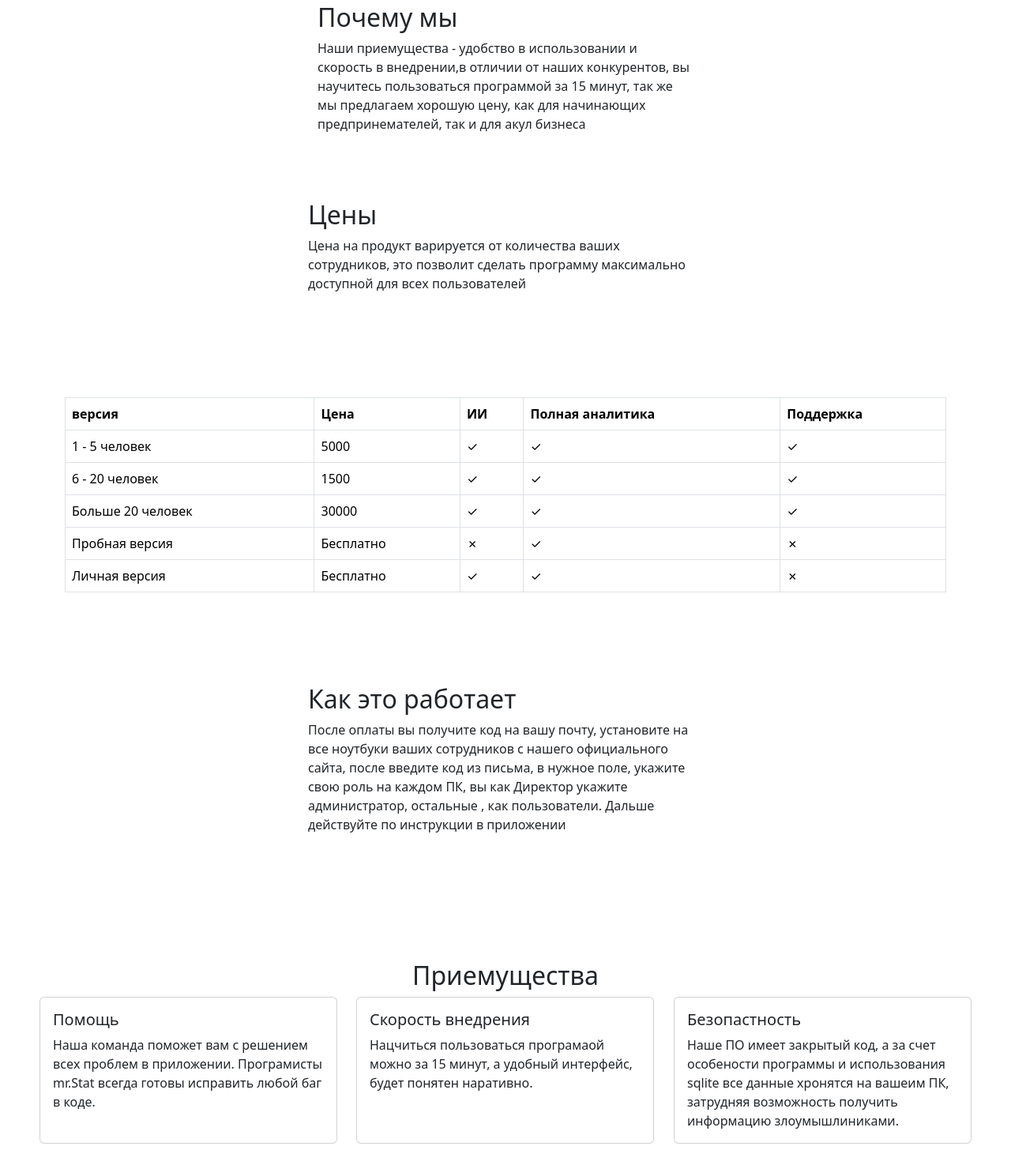
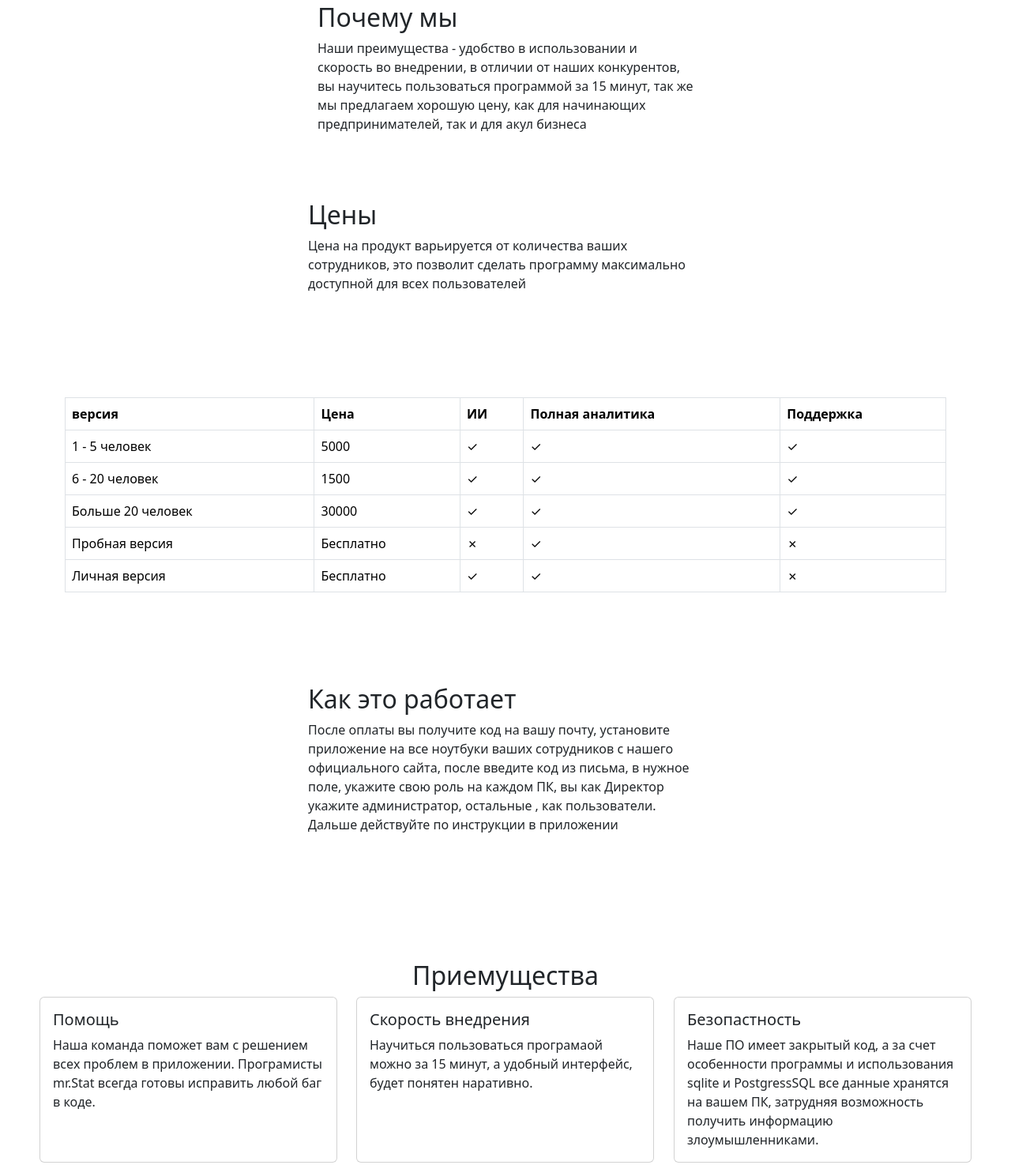
Before and after one commit to Dimamaill/MrStat, a plain HTML site: page index.html in a window 1280 px wide. Shown: the part 1253-2728 px from the top of the page at 79% size. Drawn offline with nearby package versions, Linux system fonts and the light colour scheme.

Commit message:
Update index.html

```diff
--- a/index.html
+++ b/index.html
@@ -37,12 +37,12 @@
     <div class="row">
     <div class="Why_mrStat col-lg-6" id="Why_mrStat">
       <h2>Почему мы</h2>
-      <p>Наши приемущества - удобство в использовании и скорость в внедрении,в отличии от наших конкурентов, вы научитесь пользоваться программой за 15 минут, так же мы предлагаем хорошую цену, как для начинающих предпринемателей, так и для акул бизнеса</p>
+      <p>Наши преимущества - удобство в использовании и скорость во внедрении, в отличии от наших конкурентов, вы научитесь пользоваться программой за 15 минут, так же мы предлагаем хорошую цену, как для начинающих предпринимателей, так и для акул бизнеса</p>
     </div>
   </div>
     <div class="price" data-aos="fade-right">
       <h2>Цены</h2>
-      <p>Цена на продукт варируется от количества ваших сотрудников, это позволит сделать программу максимально доступной для всех пользователей</p>
+      <p>Цена на продукт варьируется от количества ваших сотрудников, это позволит сделать программу максимально доступной для всех пользователей</p>
     </div>
 
     <div class="container mt-5">
@@ -100,7 +100,7 @@
 
   <div class="howItWorks" data-aos="fade-right">
     <h2>Как это работает</h2>
-    <p>После оплаты вы получите код на вашу почту, установите на все ноутбуки ваших сотрудников с нашего официального сайта, после введите код из письма, в нужное поле, укажите свою роль на каждом ПК, вы как Директор укажите администратор, остальные , как пользователи. Дальше действуйте по инструкции в приложении</p>
+    <p>После оплаты вы получите код на вашу почту, установите приложение на все ноутбуки ваших сотрудников с нашего официального сайта, после введите код из письма, в нужное поле, укажите свою роль на каждом ПК, вы как Директор укажите администратор, остальные , как пользователи. Дальше действуйте по инструкции в приложении</p>
   </div>
 
   <div class="benefits">
@@ -118,7 +118,7 @@
         <div class="card h-100">
           <div class="card-body">
             <h5 class="card-title">Скорость внедрения</h5>
-            <p class="card-text">Нацчиться пользоваться програмаой можно за 15 минут, а удобный интерфейс, будет понятен наративно.</p>
+            <p class="card-text">Научиться пользоваться програмаой можно за 15 минут, а удобный интерфейс, будет понятен наративно.</p>
           </div>
         </div>
       </div>
@@ -126,7 +126,7 @@
         <div class="card h-100" >
           <div class="card-body">
             <h5 class="card-title">Безопастность</h5>
-            <p class="card-text">Наше ПО имеет закрытый код, а за счет особености программы и использования sqlite все данные хронятся на вашеим ПК, затрудняя возможность получить информацию злоумышлиниками.</p>
+            <p class="card-text">Наше ПО имеет закрытый код, а за счет особенности программы и использования sqlite и PostgressSQL все данные хранятся на вашем ПК, затрудняя возможность получить информацию злоумышленниками.</p>
           </div>
         </div>
       </div>
```
